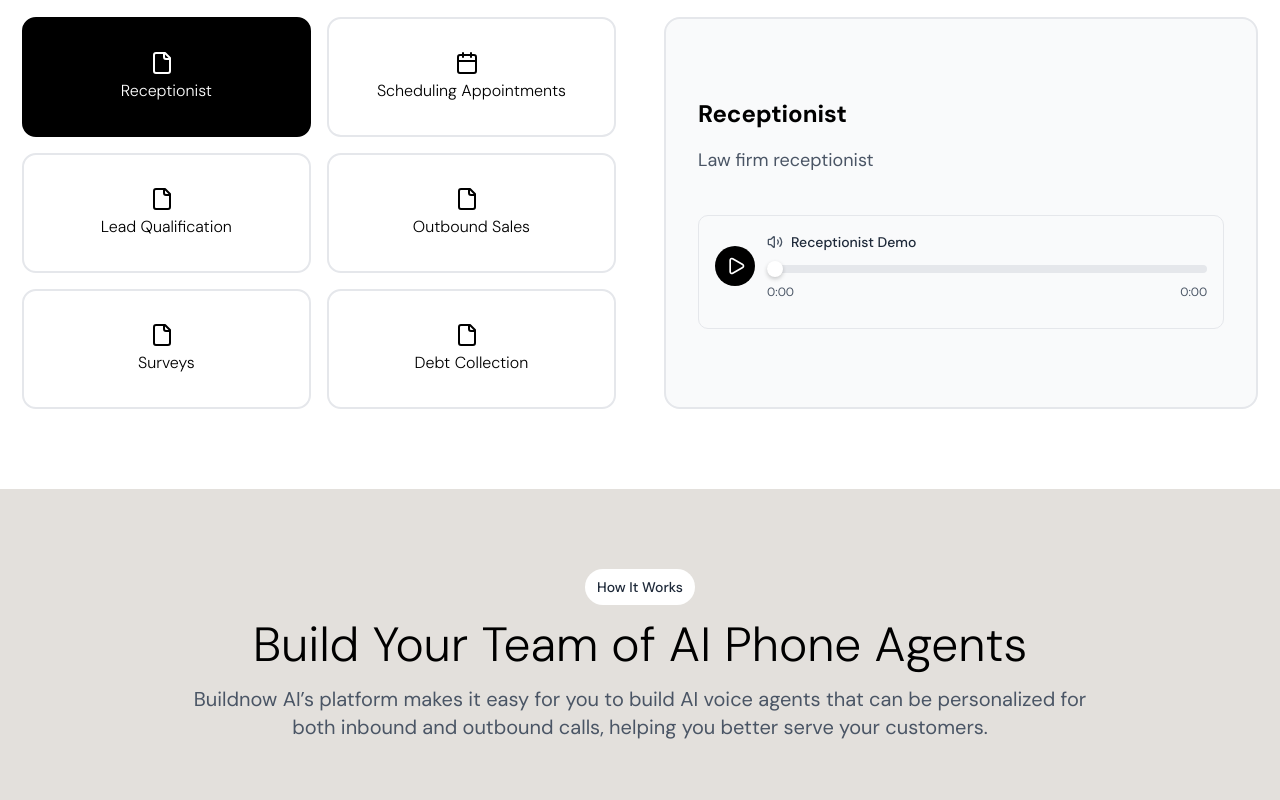
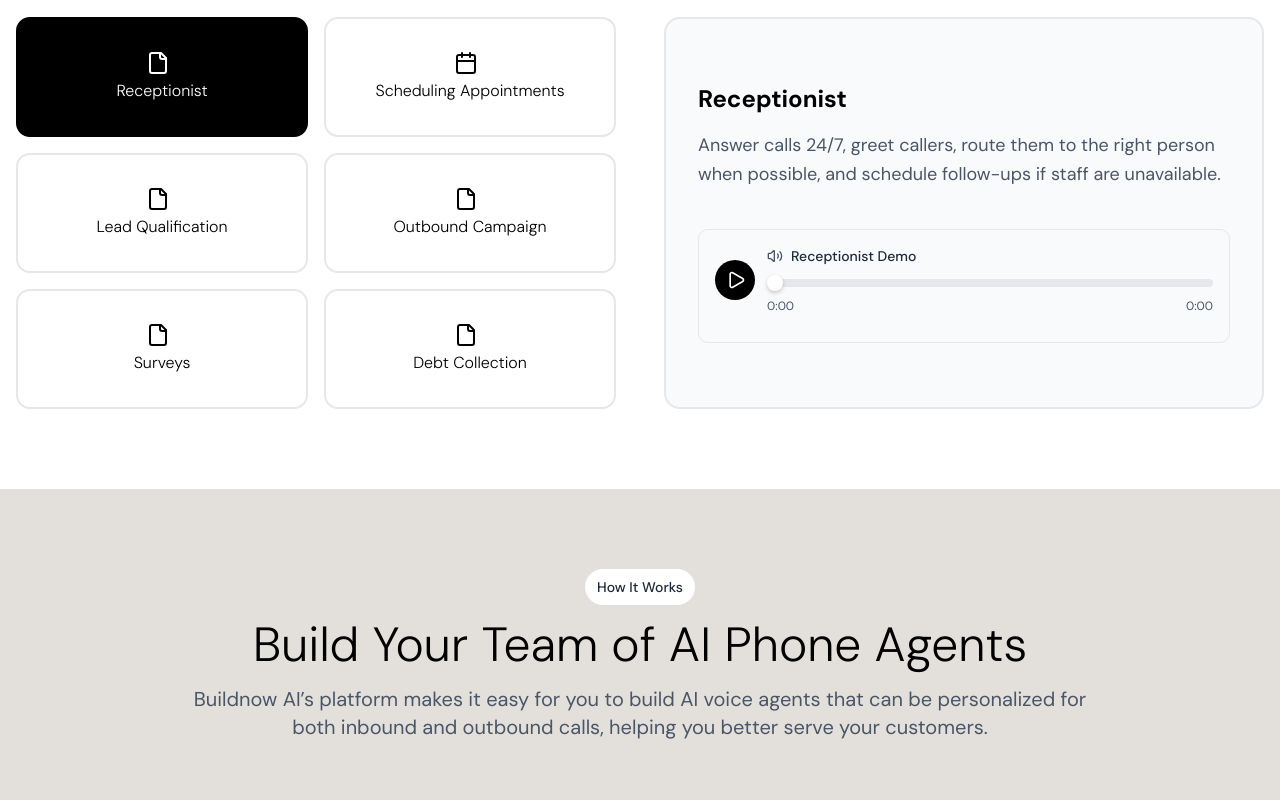
Before and after one commit to saadiqbal-dev/buildnow, a React (Vite) app: page / in a window 1280 px wide. Shown: the part 1900-2700 px from the top of the page. Built offline with nearby package versions, Linux system fonts and the light colour scheme.

Commit message:
update CTA

```diff
--- a/src/components/AiVideoTrainerSection.tsx
+++ b/src/components/AiVideoTrainerSection.tsx
@@ -29,7 +29,7 @@ const securityFeatures = [
     id: 1,
     title: "Supervision",
     description:
-      "Guardrails ensure your agent stays on-topic, and real-time monitoring tracks live interactions.",
+      "Built-in guardrails keep AI on-topic, while real-time monitoring provides visibility into every interaction.",
   },
   {
     id: 2,
@@ -141,7 +141,7 @@ export default function AiVideoTrainerSection() {
             <h2 className="text-4xl md:text-5xl font-light text-black mb-6">
               Build Enterprise Grade Agents You Can Trust
             </h2>
-            <p className="text-xl text-gray-600 max-w-4xl mx-auto mb-8">
+            <p className="text-xl text-gray-600 max-w-5xl mx-auto mb-8">
               Buildnow AI’s team was building AI safety solutions before ChatGPT
               existed. We were among the first in the world to discover prompt
               injections. Our platform is built with the highest commitment to
--- /dev/null
+++ b/src/components/CTA.tsx
@@ -0,0 +1,19 @@
+import { Button } from "./ui/button";
+
+export default function CTA() {
+  return (
+    <div className="flex flex-col min-h-[50vh] items-center justify-center gap-6">
+      <h2 className="text-4xl font-light">
+        Build Your Team of AI Voice Agents
+      </h2>
+      <p className="text-base text-gray-700">
+        Find out how Buildnow AI can help you transform customer experiences
+        with AI
+      </p>
+      <div className="flex gap-4">
+        <Button>Get Started</Button>
+        <Button variant={"outline"}>Contact Sales</Button>
+      </div>
+    </div>
+  );
+}
--- a/src/components/UseCasesSection.tsx
+++ b/src/components/UseCasesSection.tsx
@@ -5,29 +5,32 @@ const useCases = [
   {
     id: 1,
     title: "Receptionist",
-    description: "Law firm receptionist",
+    description:
+      "Answer calls 24/7, greet callers, route them to the right person when possible, and schedule follow-ups if staff are unavailable.",
     audioUrl: "/audio/receptionist-demo.mp3",
     icon: <File />,
   },
   {
     id: 2,
     title: "Scheduling Appointments",
-    description: "Real estate warehouse booking, we saw you expressed interest",
+    description:
+      "Instantly trigger calls when a lead expresses interest, qualify the lead, and schedule appointments directly into your CRM and calendar.",
     audioUrl: "/audio/appointment-demo.mp3",
     icon: <Calendar />,
   },
   {
     id: 3,
     title: "Lead Qualification",
-    description: "PI Law firm",
+    description:
+      "Screen incoming calls by asking essential questions and qualifying leads in real time to streamline your intake process.",
     audioUrl: "/audio/lead-qualification-demo.mp3",
     icon: <File />,
   },
   {
     id: 4,
-    title: "Outbound Sales",
+    title: "Outbound Campaign",
     description:
-      "Hey wanted check if you wanted to upgrade service for another month",
+      "Proactively reach out to existing customers with special offers or service upgrades to drive repeat business.",
     audioUrl: "/audio/outbound-demo.mp3",
     icon: <File />,
   },
@@ -35,14 +38,15 @@ const useCases = [
     id: 5,
     title: "Surveys",
     description:
-      "Hey how are you liking the service we provided? Would you recommend us to friends",
+      "Run post-interaction surveys to measure customer sentiment and identify areas for improvement.",
     audioUrl: "/audio/survey-demo.mp3",
     icon: <File />,
   },
   {
     id: 6,
     title: "Debt Collection",
-    description: "Utilities negotiate payment",
+    description:
+      "Call customers with automated payment reminders and even negotiate payment terms to help resolve outstanding balances.",
     audioUrl: "/audio/debt-collection-demo.mp3",
     icon: <File />,
   },
--- a/src/routes/index.tsx
+++ b/src/routes/index.tsx
@@ -4,6 +4,7 @@ import TrustedBySection from "@/components/TrustedBySection";
 import UseCasesSection from "@/components/UseCasesSection";
 import AiVideoTrainerSection from "@/components/AiVideoTrainerSection";
 import IntegrationsSection from "@/components/HowItWorks";
+import CTA from "@/components/CTA";
 
 export const Route = createFileRoute("/")({
   component: Index,
@@ -17,6 +18,7 @@ function Index() {
       <UseCasesSection />
       <IntegrationsSection />
       <AiVideoTrainerSection />
+      <CTA />
     </div>
   );
 }
```
